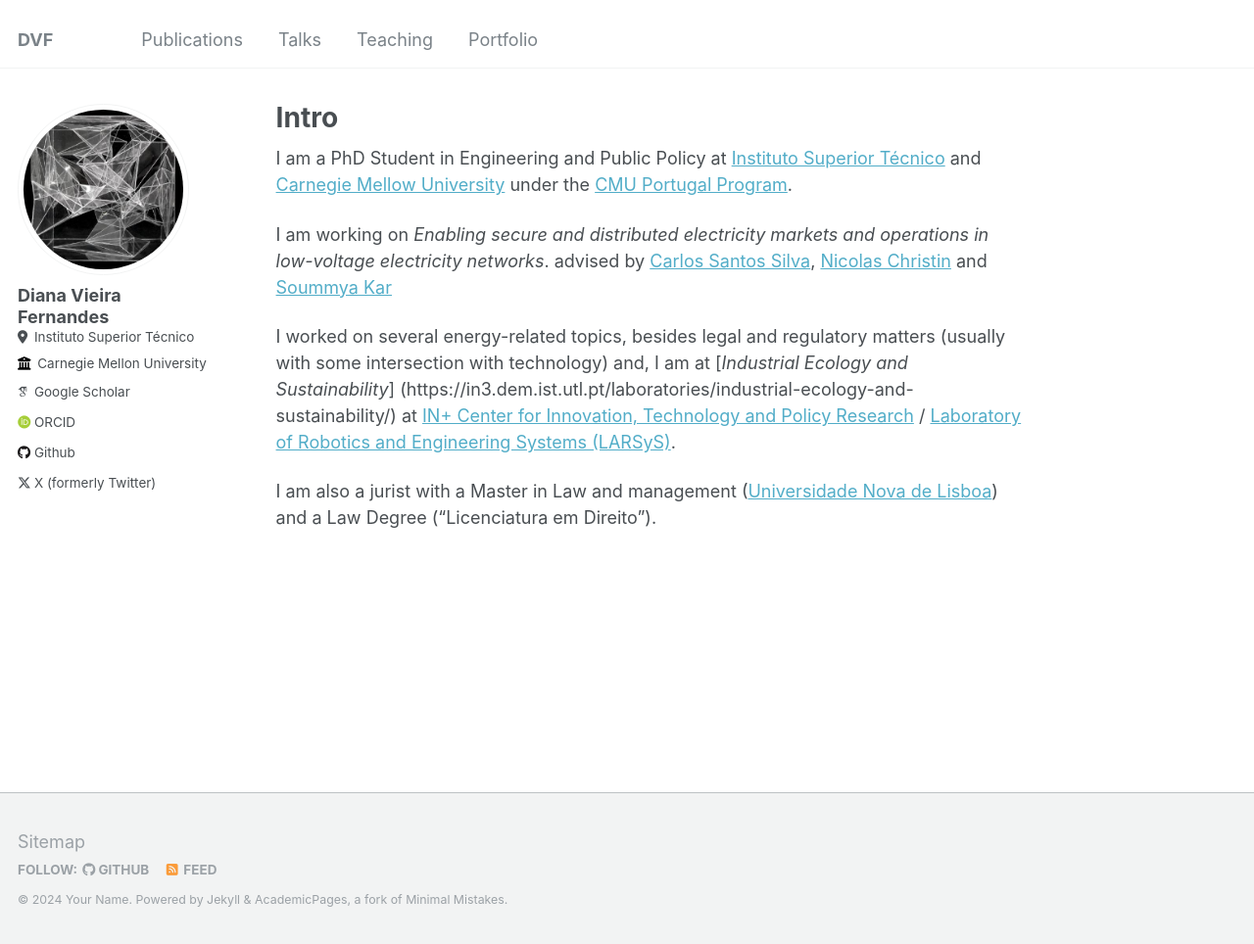
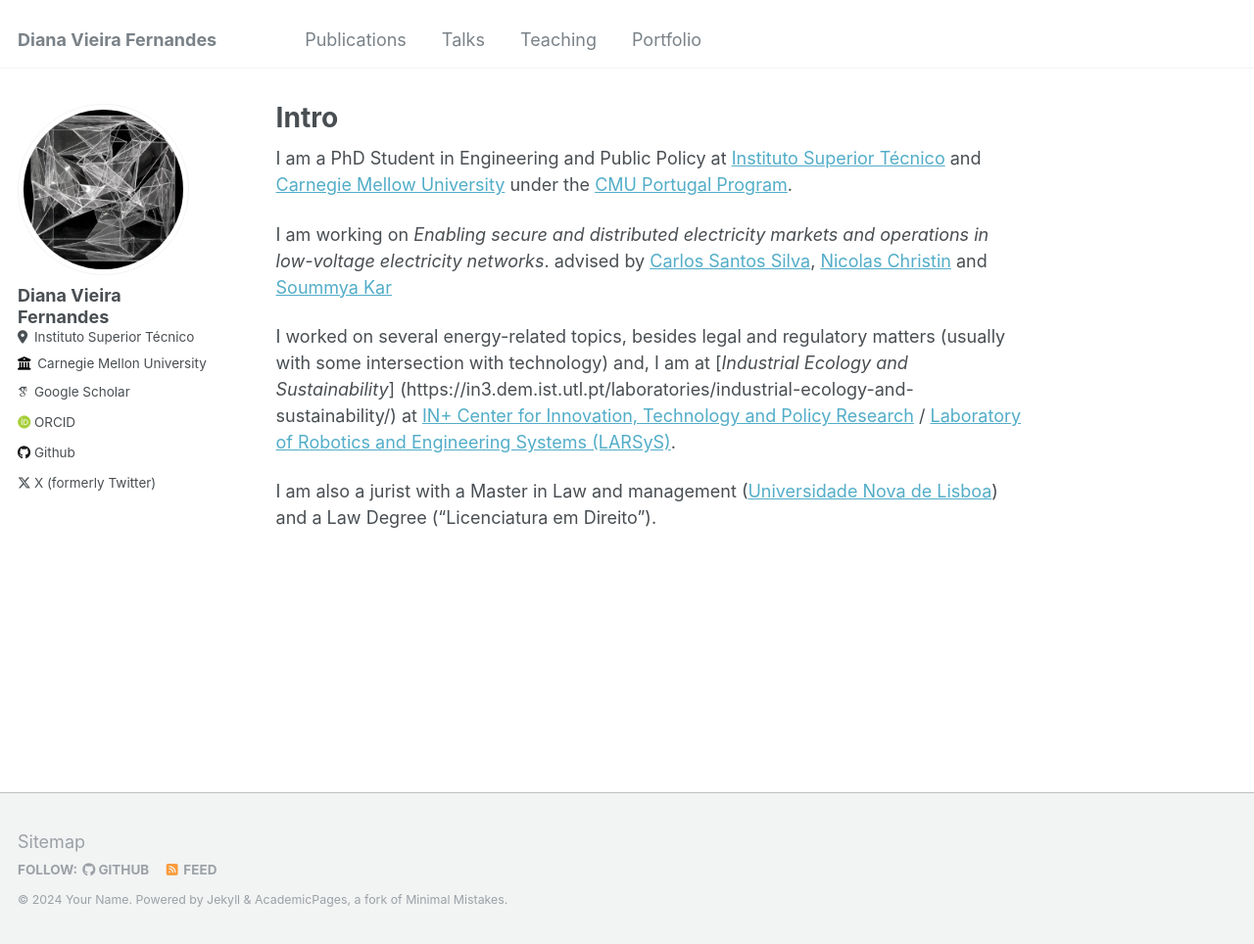
Before and after one commit to d-vf/d-vf.github.io, a Jekyll site: the page built from _pages/about.md, in a window 1280 px wide and 964 px high. Shown: the whole window at 98% size. Built offline with Jekyll 4.4.1, drawn with Linux system fonts in a browser that asks for light colours; some web fonts are replaced.

Commit message:
Update _config.yml

```diff
--- a/_config.yml
+++ b/_config.yml
@@ -8,7 +8,7 @@
 
 # Basic Site Settings
 locale                   : "en-US"
-title                    : "DVF"
+title                    : "Diana Vieira Fernandes"
 title_separator          : "-"
 name                     : &name "Your Name"
 description              : &description "personal description"
```
